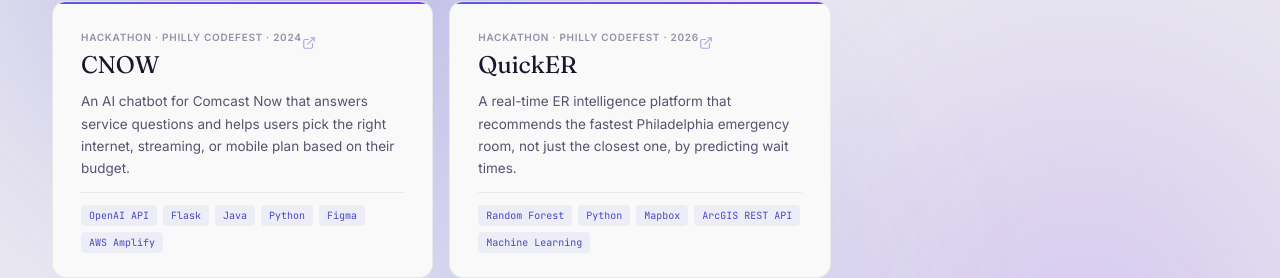
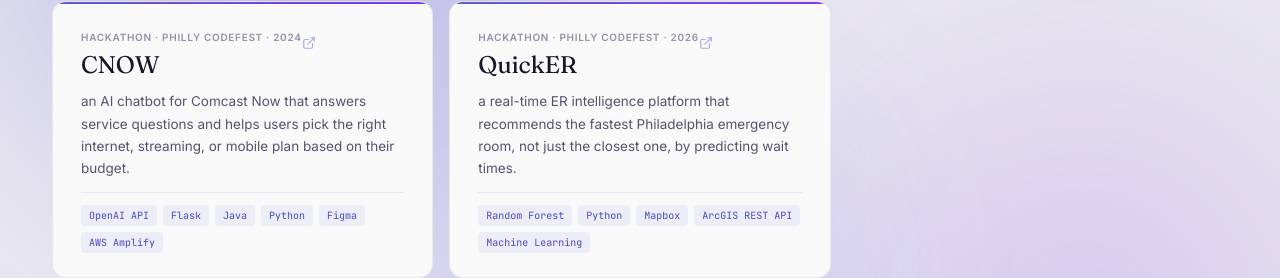
Before and after one commit to dhrithia/personal-website, a React (Vite) app: page /projects in a window 1280 px wide. Shown: the part 359-637 px from the top of the page. Built offline with nearby package versions, Linux system fonts and the light colour scheme.

Commit message:
fixing transparency issues on projects page

```diff
--- a/src/components/Layout.tsx
+++ b/src/components/Layout.tsx
@@ -341,7 +341,7 @@
       </div>
     </nav>
 
-      <main style={{ paddingTop: "60px", position: "relative", zIndex: 1 }}>
+      <main style={{ paddingTop: "60px", position: "relative" }}>
         <Outlet />
       </main>
 
--- a/src/pages/Projects.tsx
+++ b/src/pages/Projects.tsx
@@ -26,14 +26,14 @@
     year: "2024",
     type: "Hackathon · Philly Codefest",
     tags: ["OpenAI API", "Flask", "Java", "Python", "Figma", "AWS Amplify"],
-    summary: "An AI chatbot for Comcast Now that answers service questions and helps users pick the right internet, streaming, or mobile plan based on their budget.",
+    summary: "an AI chatbot for Comcast Now that answers service questions and helps users pick the right internet, streaming, or mobile plan based on their budget.",
     description:
-      "Built with a team of 5 for Philly Codefest 2024, CNOW is a chatbot for Comcast's Comcast Now service, scoped to only answer questions about Comcast and its offerings. It's paired with a budget calculator that recommends internet, streaming, or mobile plans based on the user's monthly income, aiming to make plan selection less overwhelming for new customers.",
+      "built with a team of 5 for Philly Codefest 2024, CNOW is a chatbot for Comcast's Comcast Now service, scoped to only answer questions about Comcast and its offerings. it's paired with a budget calculator that recommends internet, streaming, or mobile plans based on the user's monthly income, aiming to make plan selection less overwhelming for new customers.",
     highlights: [
-      "Trained the OpenAI-powered chatbot to stay strictly on-topic for Comcast's services",
-      "Built the backend with Flask and Java, connecting AI logic through Python",
-      "Designed the front end in Figma, implemented in HTML/CSS",
-      "Deployed and hosted the full project on AWS Amplify",
+      "trained the OpenAI-powered chatbot to stay strictly on-topic for Comcast's services",
+      "built the backend with Flask and Java, connecting AI logic through Python",
+      "designed the front end in Figma, implemented in HTML/CSS",
+      "deployed and hosted the full project on AWS Amplify",
     ],
     github: "https://github.com/dhrithia/QuickER",
   },
@@ -42,14 +42,14 @@
     year: "2026",
     type: "Hackathon · Philly Codefest",
     tags: ["Random Forest", "Python", "Mapbox", "ArcGIS REST API", "Machine Learning"],
-    summary: "A real-time ER intelligence platform that recommends the fastest Philadelphia emergency room, not just the closest one, by predicting wait times.",
+    summary: "a real-time ER intelligence platform that recommends the fastest Philadelphia emergency room, not just the closest one, by predicting wait times.",
     description:
       "QuickER started from a simple observation: people default to the nearest ER even when a farther one could treat them in half the time. QuickER solves this by predicting wait times across every ER in Philadelphia and recommending the option with the lowest total time to care, combining predicted wait and travel time together.",
     highlights: [
-      "Trained a two-stage Random Forest model using Census zip code demographics, weather, and time-based patterns to predict patient volume and convert it into estimated wait times",
-      "Pulled live hospital data via the ArcGIS REST API and rendered it as a color-coded heatmap on an interactive Mapbox map",
-      "Built a smart recommendation panel that steers users to lower-wait ERs with one-click Google Maps navigation",
-      "Added a time forecast slider to show predicted ER conditions up to 6 hours ahead",
+      "trained a two-stage Random Forest model using Census zip code demographics, weather, and time-based patterns to predict patient volume and convert it into estimated wait times",
+      "pulled live hospital data via the ArcGIS REST API and rendered it as a color-coded heatmap on an interactive Mapbox map",
+      "built a smart recommendation panel that steers users to lower-wait ERs with one-click Google Maps navigation",
+      "added a time forecast slider to show predicted ER conditions up to 6 hours ahead",
     ],
     github: "https://github.com/dhrithia/SevenCodefest",
   },
```
